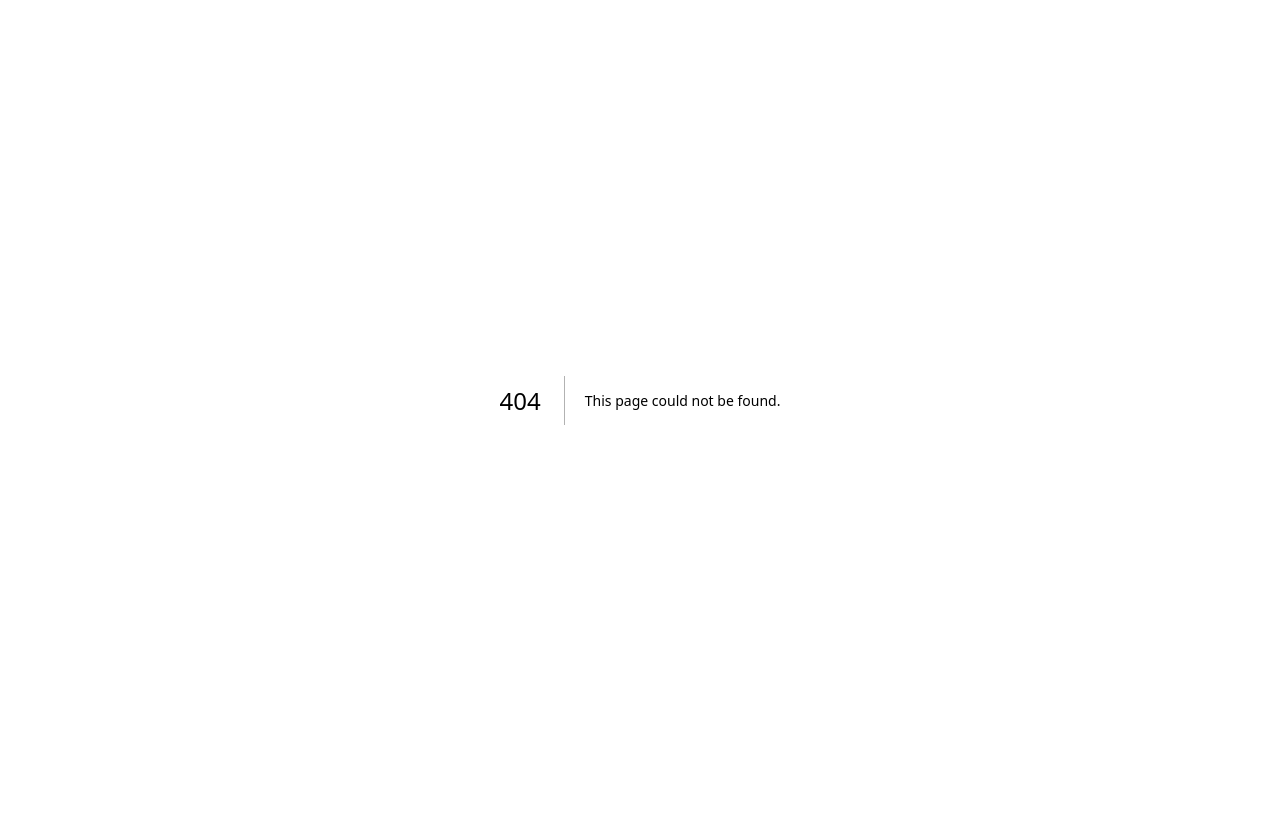
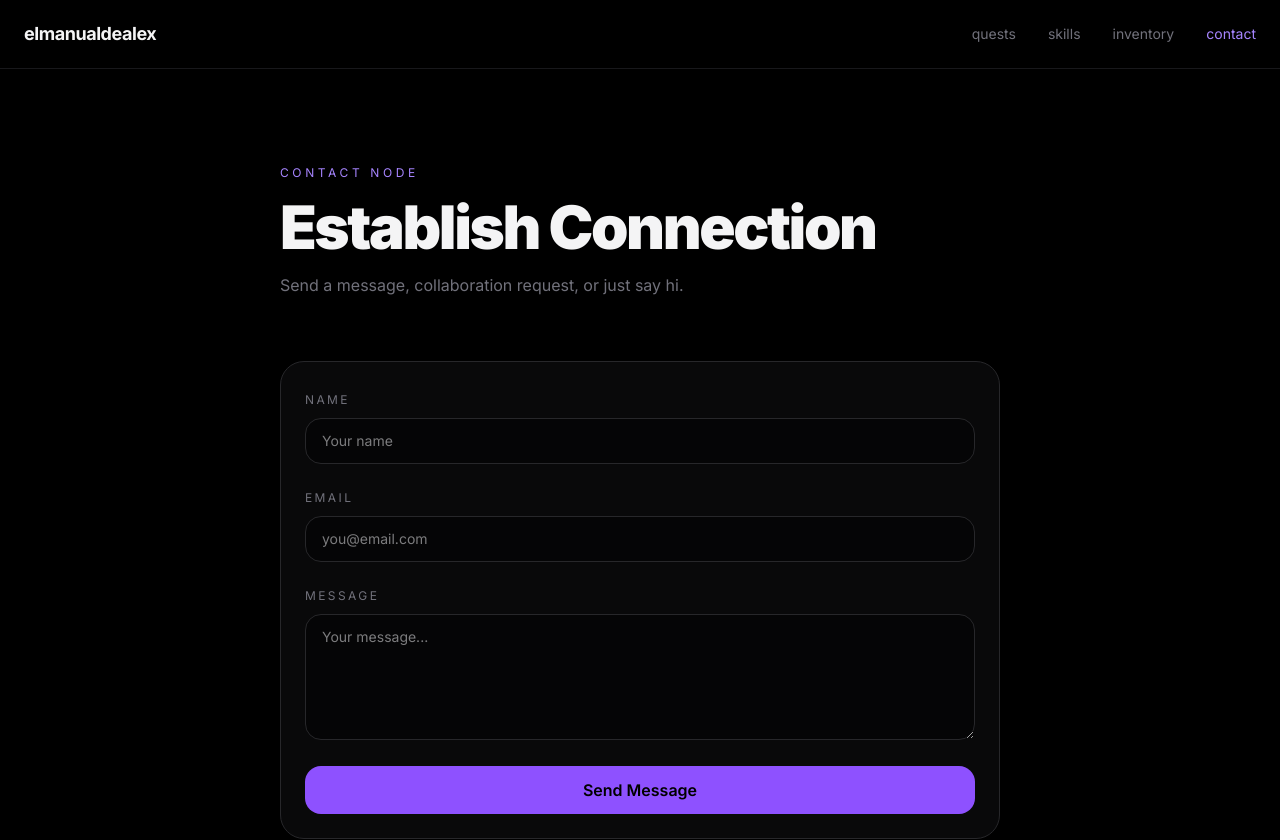
Before and after one commit to elmanualdealex/elmanualdealex.com, a Next.js app: page /contact in a window 1280 px wide. Before the commit this address had no page. Shown: the top 840 px of the page. Before the commit the page ends 800 px from the top, so only its background shows below. Built offline with nearby package versions, Linux system fonts and the light colour scheme.

Commit message:
feat(contact): add contact form page

```diff
--- /dev/null
+++ b/app/contact/page.tsx
@@ -0,0 +1,112 @@
+"use client";
+
+export default function ContactPage() {
+    return (
+        <main className="relative min-h-screen overflow-hidden bg-black text-zinc-100">
+            {/* Background */}
+            <div className="absolute inset-0 -z-10">
+                <div className="absolute left-1/2 top-0 h-[900px] w-[900px] -translate-x-1/2 rounded-full bg-violet-500/10 blur-3xl" />
+                <div className="absolute bottom-0 left-0 h-[600px] w-[600px] rounded-full bg-fuchsia-500/10 blur-3xl" />
+                <div className="absolute right-0 top-1/3 h-[600px] w-[600px] rounded-full bg-cyan-500/10 blur-3xl" />
+            </div>
+
+            {/* Header */}
+            <header className="border-b border-zinc-900 bg-black/60 backdrop-blur-xl">
+                <div className="mx-auto flex max-w-7xl items-center justify-between px-6 py-5">
+                    <a href="/" className="font-bold tracking-tight text-lg">
+                        elmanualdealex
+                    </a>
+
+                    <nav className="hidden md:flex gap-8 text-sm text-zinc-500">
+                        <a href="/#quests" className="hover:text-white transition">quests</a>
+                        <a href="/#skills" className="hover:text-white transition">skills</a>
+                        <a href="/#inventory" className="hover:text-white transition">inventory</a>
+                        <a href="/contact" className="text-violet-400">contact</a>
+                    </nav>
+                </div>
+            </header>
+
+            {/* Hero */}
+            <section className="mx-auto max-w-3xl px-6 pt-24 pb-16">
+                <p className="text-xs uppercase tracking-[0.3em] text-violet-400 mb-4">
+                    CONTACT NODE
+                </p>
+
+                <h1 className="text-5xl md:text-6xl font-black tracking-[-0.04em]">
+                    Establish Connection
+                </h1>
+
+                <p className="mt-4 text-zinc-500">
+                    Send a message, collaboration request, or just say hi.
+                </p>
+            </section>
+
+            {/* Form */}
+            <section className="mx-auto max-w-3xl px-6 pb-32">
+                <div className="rounded-3xl border border-zinc-800 bg-zinc-900/40 p-6 backdrop-blur-xl">
+
+                    <form
+                        action="https://formspree.io/f/xzdqlpbz"
+                        method="POST"
+                        className="space-y-5"
+                    >
+                        <div>
+                            <label className="text-xs text-zinc-500 uppercase tracking-[0.2em]">
+                                Name
+                            </label>
+                            <input
+                                name="name"
+                                type="text"
+                                className="mt-2 w-full rounded-2xl border border-zinc-800 bg-black/40 px-4 py-3 text-sm outline-none focus:border-violet-500/50"
+                                placeholder="Your name"
+                                required
+                            />
+                        </div>
+
+                        <div>
+                            <label className="text-xs text-zinc-500 uppercase tracking-[0.2em]">
+                                Email
+                            </label>
+                            <input
+                                name="email"
+                                type="email"
+                                className="mt-2 w-full rounded-2xl border border-zinc-800 bg-black/40 px-4 py-3 text-sm outline-none focus:border-violet-500/50"
+                                placeholder="you@email.com"
+                                required
+                            />
+                        </div>
+
+                        <div>
+                            <label className="text-xs text-zinc-500 uppercase tracking-[0.2em]">
+                                Message
+                            </label>
+                            <textarea
+                                name="message"
+                                rows={5}
+                                className="mt-2 w-full rounded-2xl border border-zinc-800 bg-black/40 px-4 py-3 text-sm outline-none focus:border-violet-500/50"
+                                placeholder="Your message..."
+                                required
+                            />
+                        </div>
+
+                        <button
+                            type="submit"
+                            className="w-full rounded-2xl bg-violet-500 px-6 py-3 font-semibold text-black hover:scale-[1.02] transition"
+                        >
+                            Send Message
+                        </button>
+                    </form>
+
+                </div>
+            </section>
+
+            {/* Footer */}
+            <footer className="border-t border-zinc-900">
+                <div className="mx-auto max-w-7xl px-6 py-8 text-sm text-zinc-600 flex justify-between">
+                    <span>© 2026 elmanualdealex</span>
+                    <span className="text-violet-400">SYSTEM ONLINE</span>
+                </div>
+            </footer>
+        </main>
+    );
+}
--- a/app/page.tsx
+++ b/app/page.tsx
@@ -58,7 +58,7 @@ export default function Home() {
             <a href="#quests" className="hover:text-white transition">quests</a>
             <a href="#skills" className="hover:text-white transition">skills</a>
             <a href="#inventory" className="hover:text-white transition">inventory</a>
-            <a href="#contact" className="hover:text-white transition">contact</a>
+            <a href="contact" className="hover:text-white transition">contact</a>
           </nav>
         </div>
       </header>
--- a/package.json
+++ b/package.json
@@ -11,7 +11,8 @@
   "dependencies": {
     "next": "16.2.9",
     "react": "19.2.4",
-    "react-dom": "19.2.4"
+    "react-dom": "19.2.4",
+    "resend": "^6.14.0"
   },
   "devDependencies": {
     "@tailwindcss/postcss": "^4",
```
Also changed, not shown: 1 other file (tests, documents, lock files or other folders).
